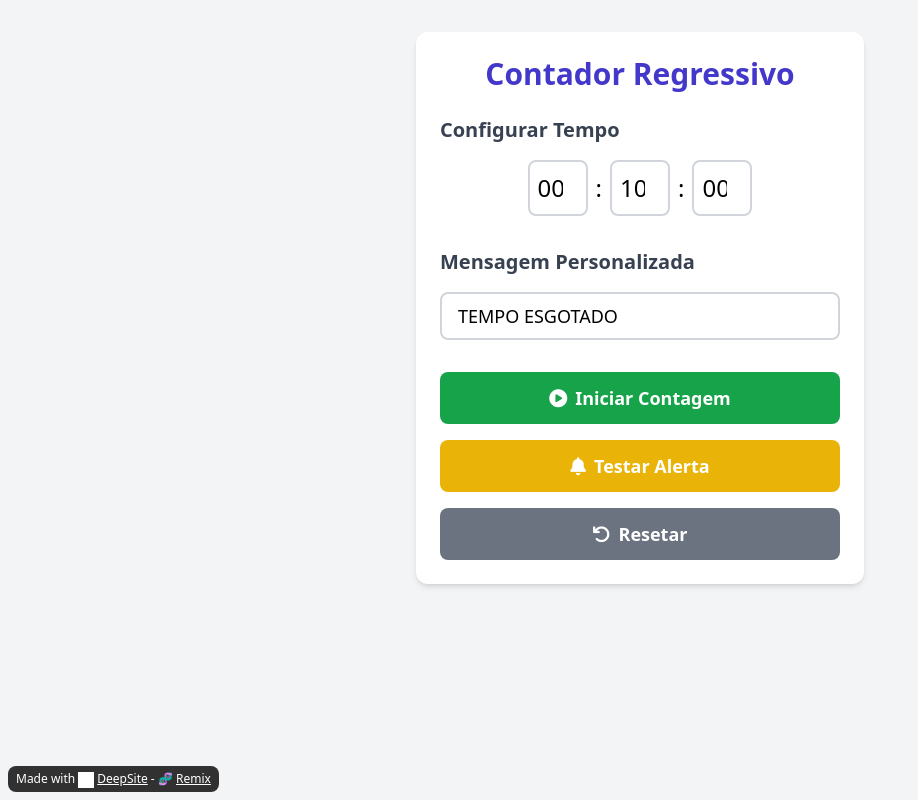
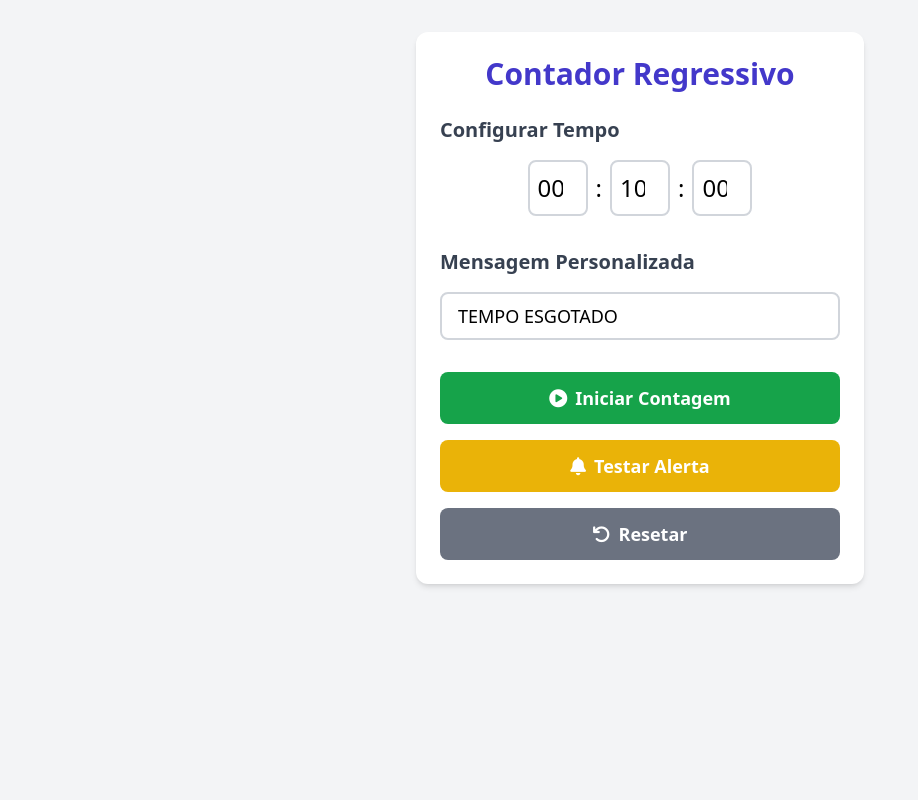
Before and after one commit to lucaspc123/speedtime1, a plain HTML site: page index.html in a window 1280 px wide. Shown: the whole page, without its empty margins (0-918 px from the left). Drawn offline with nearby package versions, Linux system fonts and the light colour scheme; grey boxes are pictures that could not be loaded.

Commit message:
Add files via upload

```diff
--- a/index.html
+++ b/index.html
@@ -1,3 +1,4 @@
+
 <!DOCTYPE html>
 <html lang="pt-BR">
 <head>
@@ -13,26 +14,21 @@
             font-size: 1.5rem;
             padding: 0.5rem;
         }
-
         .time-separator {
             font-size: 1.5rem;
             margin: 0 0.5rem;
         }
-
         #fullscreen-display {
             transition: background-color 0.3s ease;
         }
-
         .alert-animation {
             animation: pulse 1s infinite;
         }
-
         @keyframes pulse {
             0% { transform: scale(1); }
             50% { transform: scale(1.05); }
             100% { transform: scale(1); }
         }
-
         body {
             -ms-overflow-style: none;
             scrollbar-width: none;
@@ -40,8 +36,6 @@
         body::-webkit-scrollbar {
             display: none;
         }
-
-        /* Estilo para a tela cheia */
         #countdown-display {
             display: none;
             position: fixed;
@@ -57,11 +51,9 @@
             flex-direction: column;
             z-index: 1000;
         }
-
         #countdown-timer {
             font-weight: bold;
         }
-
         #countdown-message {
             display: none;
             font-size: 10vw;
@@ -71,11 +63,9 @@
     </style>
 </head>
 <body class="bg-gray-100 min-h-screen">
-    <!-- Screen 1: Control Panel -->
     <div id="control-panel" class="container mx-auto px-4 py-8">
         <div class="max-w-md mx-auto bg-white rounded-xl shadow-md overflow-hidden p-6">
             <h1 class="text-3xl font-bold text-center text-indigo-700 mb-6">Contador Regressivo</h1>
-
             <div class="mb-8">
                 <h2 class="text-xl font-semibold text-gray-700 mb-4">Configurar Tempo</h2>
                 <div class="flex items-center justify-center">
@@ -86,21 +76,17 @@
                     <input type="number" id="seconds" min="0" max="59" value="0" class="time-input border-2 border-gray-300 rounded-lg">
                 </div>
             </div>
-
             <div class="mb-8">
                 <h2 class="text-xl font-semibold text-gray-700 mb-4">Mensagem Personalizada</h2>
                 <input type="text" id="custom-message" value="TEMPO ESGOTADO" class="w-full px-4 py-2 border-2 border-gray-300 rounded-lg text-lg">
             </div>
-
             <div class="flex flex-col space-y-4">
                 <button id="start-countdown" class="bg-green-600 hover:bg-green-700 text-white font-bold py-3 px-4 rounded-lg text-lg transition duration-300 flex items-center justify-center">
                     <i class="fas fa-play-circle mr-2"></i> Iniciar Contagem
                 </button>
-
                 <button id="test-alert" class="bg-yellow-500 hover:bg-yellow-600 text-white font-bold py-3 px-4 rounded-lg text-lg transition duration-300 flex items-center justify-center">
                     <i class="fas fa-bell mr-2"></i> Testar Alerta
                 </button>
-
                 <button id="reset" class="bg-gray-500 hover:bg-gray-600 text-white font-bold py-3 px-4 rounded-lg text-lg transition duration-300 flex items-center justify-center">
                     <i class="fas fa-undo mr-2"></i> Resetar
                 </button>
@@ -108,14 +94,12 @@
         </div>
     </div>
 
-    <!-- Tela de contagem regressiva em tela cheia -->
     <div id="countdown-display">
         <div id="countdown-timer">00:10:00</div>
         <div id="countdown-message">TEMPO ESGOTADO</div>
     </div>
 
     <script>
-        // DOM Elements
         const hoursInput = document.getElementById('hours');
         const minutesInput = document.getElementById('minutes');
         const secondsInput = document.getElementById('seconds');
@@ -127,11 +111,9 @@
         const countdownTimer = document.getElementById('countdown-timer');
         const countdownMessage = document.getElementById('countdown-message');
 
-        // Variáveis do contador
         let countdownInterval;
         let totalSeconds = 0;
 
-        // Input validation
         [hoursInput, minutesInput, secondsInput].forEach(input => {
             input.addEventListener('change', validateTimeInput);
             input.addEventListener('input', validateTimeInput);
@@ -140,13 +122,11 @@
         function validateTimeInput(e) {
             const input = e.target;
             let value = parseInt(input.value) || 0;
-
             if (input.id === 'hours') {
                 value = Math.min(23, Math.max(0, value));
             } else {
                 value = Math.min(59, Math.max(0, value));
             }
-
             input.value = value.toString().padStart(2, '0');
         }
 
@@ -154,7 +134,6 @@
             const hours = parseInt(hoursInput.value) || 0;
             const minutes = parseInt(minutesInput.value) || 0;
             const seconds = parseInt(secondsInput.value) || 0;
-
             return hours * 3600 + minutes * 60 + seconds;
         }
 
@@ -162,33 +141,26 @@
             const hrs = Math.floor(seconds / 3600);
             const mins = Math.floor((seconds % 3600) / 60);
             const secs = seconds % 60;
-
             return `${hrs.toString().padStart(2, '0')}:${mins.toString().padStart(2, '0')}:${secs.toString().padStart(2, '0')}`;
         }
 
         function startCountdown() {
             totalSeconds = calculateTotalSeconds();
             const message = customMessageInput.value;
-
             if (totalSeconds <= 0) {
                 alert('Por favor, defina um tempo válido maior que zero.');
                 return;
             }
-
-            // Mostrar a tela de contagem regressiva
             countdownDisplay.style.display = 'flex';
             countdownTimer.textContent = formatTime(totalSeconds);
             countdownMessage.textContent = message;
             countdownMessage.style.display = 'none';
-
-            // Iniciar o contador
             clearInterval(countdownInterval);
             countdownInterval = setInterval(updateCountdown, 1000);
         }
 
         function updateCountdown() {
             totalSeconds--;
-
             if (totalSeconds < 0) {
                 clearInterval(countdownInterval);
                 countdownDisplay.style.backgroundColor = '#dc2626';
@@ -197,7 +169,6 @@
                 playAlertSound();
                 return;
             }
-
             countdownTimer.textContent = formatTime(totalSeconds);
         }
 
@@ -206,14 +177,11 @@
                 const audioCtx = new (window.AudioContext || window.webkitAudioContext)();
                 const oscillator = audioCtx.createOscillator();
                 const gainNode = audioCtx.createGain();
-
                 oscillator.connect(gainNode);
                 gainNode.connect(audioCtx.destination);
-
                 oscillator.type = 'sine';
                 oscillator.frequency.value = 800;
                 gainNode.gain.value = 0.1;
-
                 oscillator.start();
                 setTimeout(() => {
                     oscillator.stop();
@@ -229,7 +197,6 @@
             countdownTimer.style.display = 'none';
             countdownMessage.style.display = 'block';
             playAlertSound();
-
             setTimeout(() => {
                 resetCountdown();
             }, 3000);
@@ -241,26 +208,19 @@
             countdownDisplay.style.backgroundColor = '#000';
             countdownTimer.style.display = 'block';
             countdownMessage.style.display = 'none';
-
-            // Resetar os valores para os padrões
             hoursInput.value = '00';
             minutesInput.value = '10';
             secondsInput.value = '00';
             customMessageInput.value = 'TEMPO ESGOTADO';
         }
 
-        // Event Listeners
         startButton.addEventListener('click', startCountdown);
         testAlertButton.addEventListener('click', testAlert);
         resetButton.addEventListener('click', resetCountdown);
-
-        // Fechar a tela de contagem ao clicar nela
         countdownDisplay.addEventListener('click', resetCountdown);
-
-        // Inicializar os valores
         validateTimeInput({target: hoursInput});
         validateTimeInput({target: minutesInput});
         validateTimeInput({target: secondsInput});
     </script>
-<p style="border-radius: 8px; text-align: center; font-size: 12px; color: #fff; margin-top: 16px;position: fixed; left: 8px; bottom: 8px; z-index: 10; background: rgba(0, 0, 0, 0.8); padding: 4px 8px;">Made with <img src="https://enzostvs-deepsite.hf.space/logo.svg" alt="DeepSite Logo" style="width: 16px; height: 16px; vertical-align: middle;display:inline-block;margin-right:3px;filter:brightness(0) invert(1);"><a href="https://enzostvs-deepsite.hf.space" style="color: #fff;text-decoration: underline;" target="_blank" >DeepSite</a> - 🧬 <a href="https://enzostvs-deepsite.hf.space?remix=sped-led123/lucas" style="color: #fff;text-decoration: underline;" target="_blank" >Remix</a></p></body>
+</body>
 </html>
```
